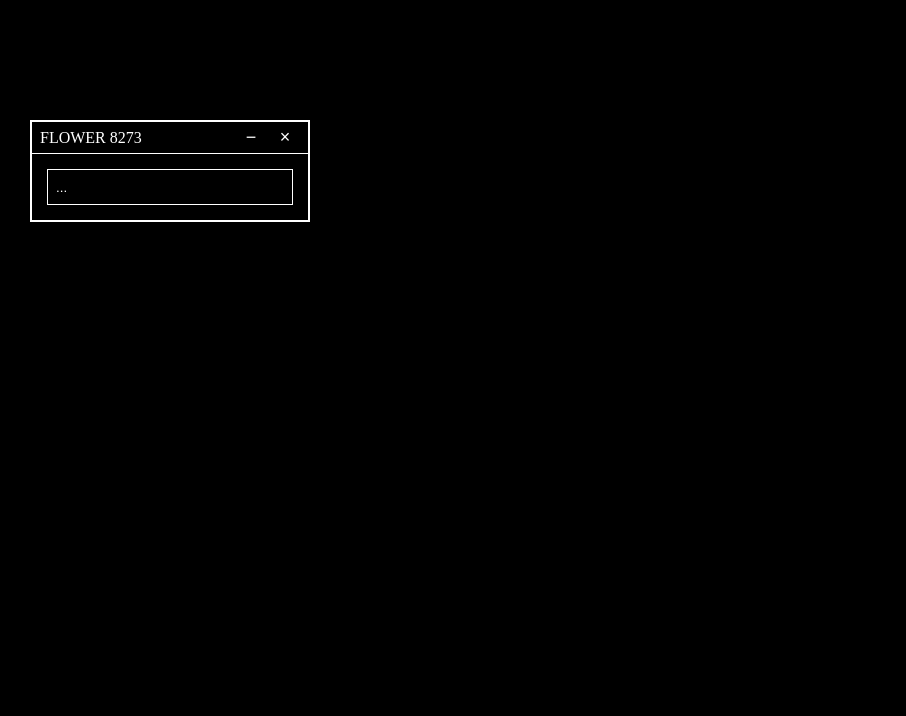
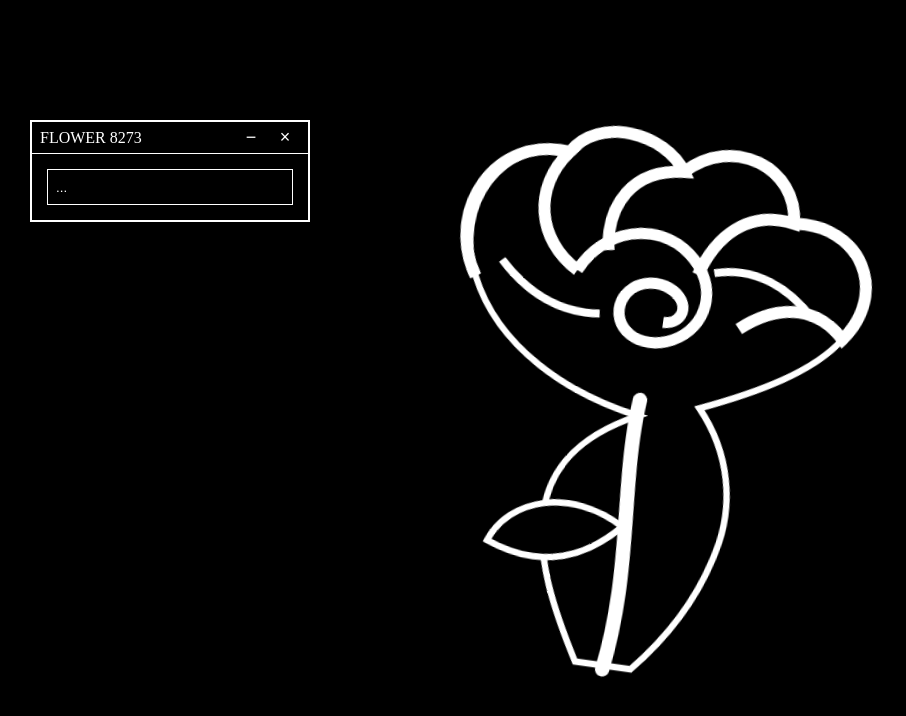
Before and after one commit to asurfacesolution491-byte/flower-8273, a plain HTML site: page index.html in a window 1280 px wide. Shown: the whole page, without its empty margins (0-906 px from the left). Drawn offline with Linux system fonts and the light colour scheme.

Commit message:
Update index.html

```diff
--- a/index.html
+++ b/index.html
@@ -1,21 +1,119 @@
 <!DOCTYPE html>
-<html>
+<html lang="en">
 <head>
+  <meta charset="UTF-8">
+  <meta name="viewport" content="width=device-width, initial-scale=1.0">
   <title>FLOWER 8273</title>
   <link rel="stylesheet" href="style.css">
 </head>
+
+<body>
+
+  <!-- Large rose -->
+  <div class="logo" aria-label="Flower 8273 logo">
+    <svg viewBox="0 0 800 900" xmlns="http://www.w3.org/2000/svg">
+
+      <!-- Rose silhouette -->
+      <path
+        fill="black"
+        stroke="white"
+        stroke-width="8"
+        d="
+        M400 470
+        C310 455 215 410 175 325
+        C135 240 185 150 270 155
+        C315 105 385 115 415 160
+        C470 105 555 135 560 205
+        C645 195 690 275 640 340
+        C610 385 545 420 475 450
+        C520 500 535 565 520 625
+        C505 690 470 745 435 785
+        L365 785
+        C330 725 300 665 300 605
+        C300 550 330 505 400 470
+        Z
+        "
+      />
+
+      <!-- Petals -->
+      <path d="M175 325 C125 250 175 145 270 155 C230 205 245 270 300 300"
+        fill="none" stroke="white" stroke-width="15"/>
+
+      <path d="M270 155 C300 105 385 115 415 160 C350 165 325 215 335 270"
+        fill="none" stroke="white" stroke-width="15"/>
+
+      <path d="M415 160 C470 105 555 135 560 205 C500 195 465 235 450 285"
+        fill="none" stroke="white" stroke-width="15"/>
+
+      <path d="M560 205 C645 195 690 275 640 340 C600 300 550 310 510 345"
+        fill="none" stroke="white" stroke-width="15"/>
+
+      <!-- Rose center -->
+      <path
+        d="
+        M300 300
+        C325 245 390 225 435 260
+        C480 295 470 350 430 370
+        C390 390 350 365 360 330
+        C370 300 410 295 430 315
+        C445 330 435 350 415 350
+        "
+        fill="none"
+        stroke="white"
+        stroke-width="14"
+      />
+
+      <!-- Highlights -->
+      <path d="M205 300 C250 345 295 355 335 350"
+        fill="none" stroke="white" stroke-width="10"/>
+
+      <path d="M470 280 C520 265 565 285 600 320"
+        fill="none" stroke="white" stroke-width="10"/>
+
+      <!-- Stem -->
+      <path
+        d="M400 450 C390 555 420 660 400 790"
+        fill="none"
+        stroke="white"
+        stroke-width="18"
+        stroke-linecap="round"
+      />
+
+      <!-- Leaf -->
+      <path
+        d="M400 610 C330 570 255 595 235 650 C300 675 355 660 400 610 Z"
+        fill="black"
+        stroke="white"
+        stroke-width="8"
+      />
+
+    </svg>
+  </div>
+
+  <!-- Puzzle window -->
   <div class="puzzle-window" id="puzzleWindow">
+
     <div class="window-bar" id="windowBar">
       <span>FLOWER 8273</span>
+
       <div>
-      <button id="minimizeButton">−</button>
-      <button id="closeButton">×</button>
+        <button type="button" id="minimizeButton">−</button>
+        <button type="button" id="closeButton">×</button>
       </div>
     </div>
 
-  <div class="window-content" id="windowContent">
-    <input type="text" id="puzzleInput" placeholder="...">
+    <div class="window-content">
+      <input
+        type="text"
+        id="puzzleInput"
+        placeholder="..."
+        autocomplete="off"
+      >
     </div>
+
   </div>
-  <div class="logo" aria-label="Flower 8273 logo"></div>
-<body>
+
+  <script src="script.js"></script>
+
+</body>
+</html>
```
Lines whose indentation alone changed are shown as unchanged.
